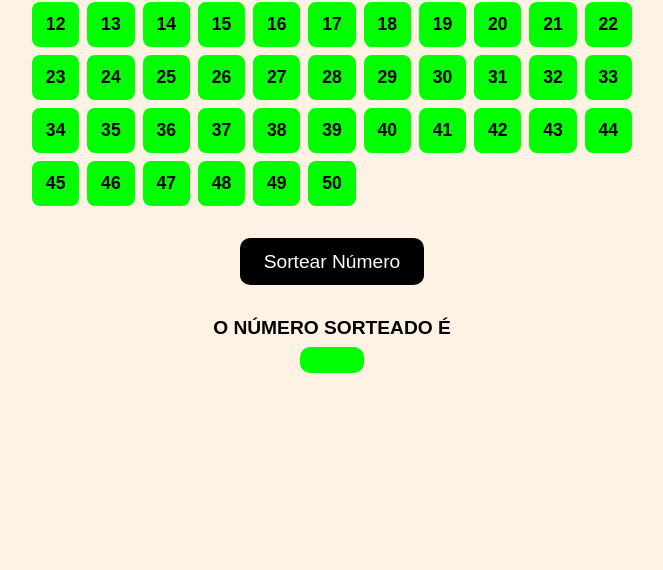
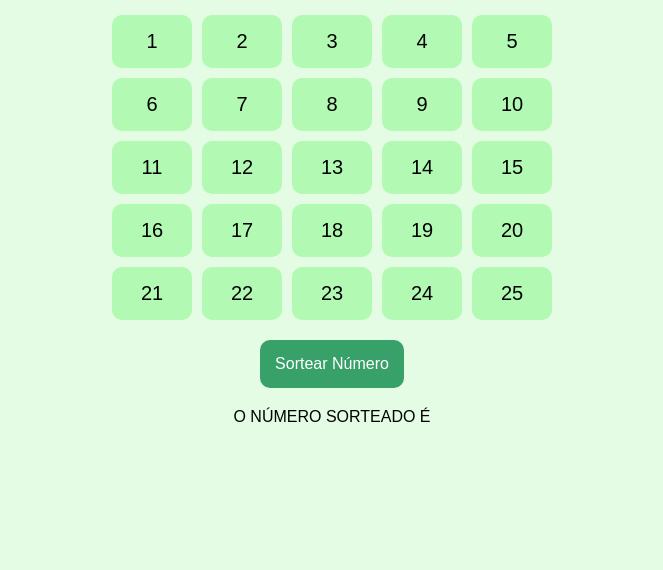
Before and after one commit to rodolfocoprodutor/rifa-app, a plain HTML site: page index.html in a window 1280 px wide. Shown: the part 230-800 px from the top of the page, without its empty margins (308-971 px from the left). Drawn offline with Linux system fonts and the light colour scheme.

Commit message:
atualização tela cheia nova versão

```diff
--- a/index.html
+++ b/index.html
@@ -14,21 +14,17 @@
 <body>
   <div class="container">
     <h1>SORTEIO DA RIFA<br />ADRIANA</h1>
-
     <div class="grid" id="numberGrid"></div>
-
     <button id="drawButton">Sortear Número</button>
-
     <div class="resultado">
       <p>O NÚMERO SORTEADO É</p>
       <div id="numeroSorteado" class="sorteado"></div>
     </div>
   </div>
-
   <script src="script.js"></script>
   <script>
     if ('serviceWorker' in navigator) {
-      navigator.serviceWorker.register('/sw.js')
+      navigator.serviceWorker.register('./sw.js')
         .then(() => console.log("Service Worker registrado com sucesso"))
         .catch(error => console.log("Erro ao registrar Service Worker", error));
     }
--- a/script.js
+++ b/script.js
@@ -1,42 +1,27 @@
-const numberGrid = document.getElementById("numberGrid");
-const numeroSorteado = document.getElementById("numeroSorteado");
-const drawButton = document.getElementById("drawButton");
+const grid = document.getElementById('numberGrid');
+const result = document.getElementById('numeroSorteado');
+const button = document.getElementById('drawButton');
 
-for (let i = 1; i <= 50; i++) {
-  const btn = document.createElement("button");
-  btn.textContent = i;
-  btn.dataset.number = i;
-  numberGrid.appendChild(btn);
+for (let i = 1; i <= 25; i++) {
+  const cell = document.createElement('div');
+  cell.textContent = i;
+  cell.dataset.num = i;
+  grid.appendChild(cell);
 }
 
-function sleep(ms) {
-  return new Promise(resolve => setTimeout(resolve, ms));
-}
-
-async function animarSorteio() {
-  const buttons = Array.from(numberGrid.children);
-  let lastActive = null;
-
-  for (let i = 0; i < 20; i++) {
-    const randomIndex = Math.floor(Math.random() * buttons.length);
-    const btn = buttons[randomIndex];
-
-    if (lastActive) lastActive.classList.remove("active");
-    btn.classList.add("active");
-    lastActive = btn;
-
-    await sleep(100);
-  }
-
-  const sorteado = Math.floor(Math.random() * 50) + 1;
-  buttons.forEach(btn => {
-    btn.classList.remove("active", "sorteado");
-    if (parseInt(btn.dataset.number) === sorteado) {
-      btn.classList.add("sorteado");
+button.addEventListener('click', () => {
+  const cells = Array.from(grid.children);
+  let current = 0;
+  const total = 20 + Math.floor(Math.random() * 30);
+  const interval = setInterval(() => {
+    cells.forEach(cell => cell.classList.remove('active'));
+    const rand = Math.floor(Math.random() * cells.length);
+    cells[rand].classList.add('active');
+    current++;
+    if (current > total) {
+      clearInterval(interval);
+      const selected = cells[rand];
+      result.textContent = selected.dataset.num;
     }
-  });
-
-  numeroSorteado.textContent = sorteado;
-}
-
-drawButton.addEventListener("click", animarSorteio);
+  }, 100);
+});
--- a/styles.css
+++ b/styles.css
@@ -1,93 +1,50 @@
 body {
-  font-family: Arial, sans-serif;
-  background: #fef2e4;
   margin: 0;
-  padding: 1rem;
+  font-family: sans-serif;
+  background-color: #e3fce3;
   display: flex;
   justify-content: center;
+  align-items: center;
+  min-height: 100vh;
 }
-
 .container {
   width: 100%;
-  max-width: 600px;
+  max-width: 480px;
+  padding: 20px;
+  box-sizing: border-box;
   text-align: center;
 }
-
-h1 {
-  font-size: 2rem;
-  font-weight: bold;
-  margin-bottom: 2rem;
-  line-height: 1.3;
-}
-
 .grid {
   display: grid;
-  grid-template-columns: repeat(auto-fill, minmax(45px, 1fr));
-  gap: 8px;
-  justify-content: center;
-  margin-bottom: 2rem;
+  grid-template-columns: repeat(5, 1fr);
+  gap: 10px;
+  margin: 20px 0;
 }
-
-.grid button {
-  background-color: #00ff00;
+.grid div {
+  background-color: #b2fab4;
+  padding: 15px;
+  border-radius: 10px;
+  font-size: 20px;
+  transition: background-color 0.2s;
+}
+.grid div.active {
+  background-color: #38a169;
+  color: white;
+}
+button {
+  background-color: #38a169;
+  color: white;
   border: none;
-  color: black;
-  font-weight: bold;
-  font-size: 1rem;
-  padding: 10px;
-  border-radius: 8px;
-  transition: background-color 0.2s ease;
+  padding: 15px;
+  font-size: 16px;
+  border-radius: 10px;
   cursor: pointer;
 }
-
-.grid button.active {
-  background-color: #00cc00;
+.resultado {
+  margin-top: 20px;
 }
-
-.grid button.sorteado {
-  background-color: #009900;
-  color: white;
+.sorteado {
+  font-size: 48px;
+  font-weight: bold;
+  color: #38a169;
 }
-
-button#drawButton {
-  padding: 0.8rem 1.5rem;
-  font-size: 1.2rem;
-  background-color: black;
-  color: white;
-  border: none;
-  border-radius: 10px;
-  cursor: pointer;
-  margin-bottom: 2rem;
-}
-
-.resultado p {
-  font-weight: bold;
-  font-size: 1.2rem;
-  margin: 0;
-}
-
-#numeroSorteado {
-  background-color: #00ff00;
-  color: black;
-  font-size: 2.5rem;
-  font-weight: bold;
-  display: inline-block;
-  padding: 0.8rem 2rem;
-  border-radius: 10px;
-  margin-top: 0.5rem;
-}
-
-@media (min-width: 768px) {
-  h1 {
-    font-size: 2.5rem;
-  }
-
-  .grid button {
-    font-size: 1.1rem;
-    padding: 12px;
-  }
-
-  #numeroSorteado {
-    font-size: 3rem;
-  }
-}
```
Also changed, not shown: sw.js (+7 -21 lines), icons/icon-192.png, icons/icon-512.png, manifest.json.
